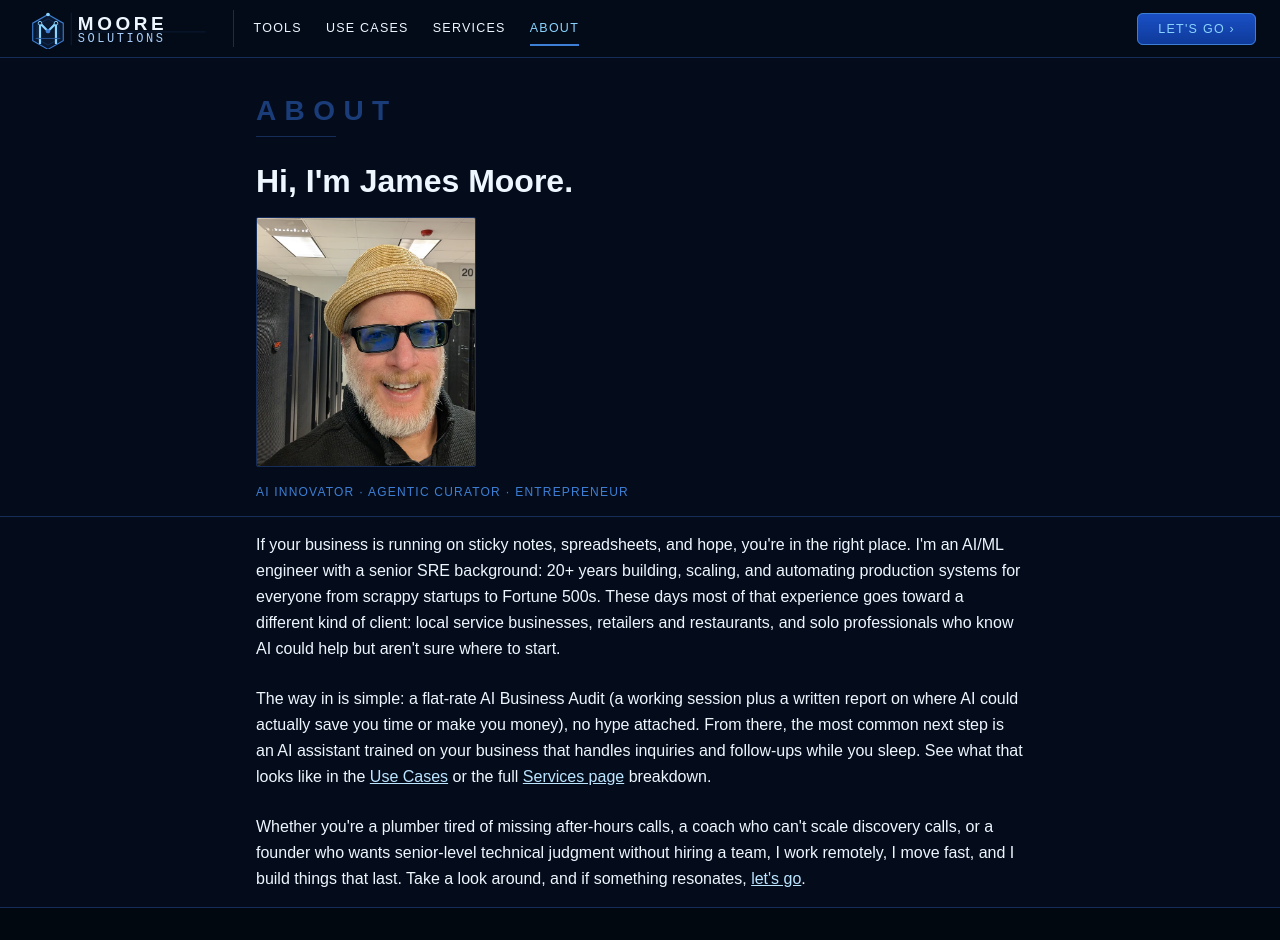
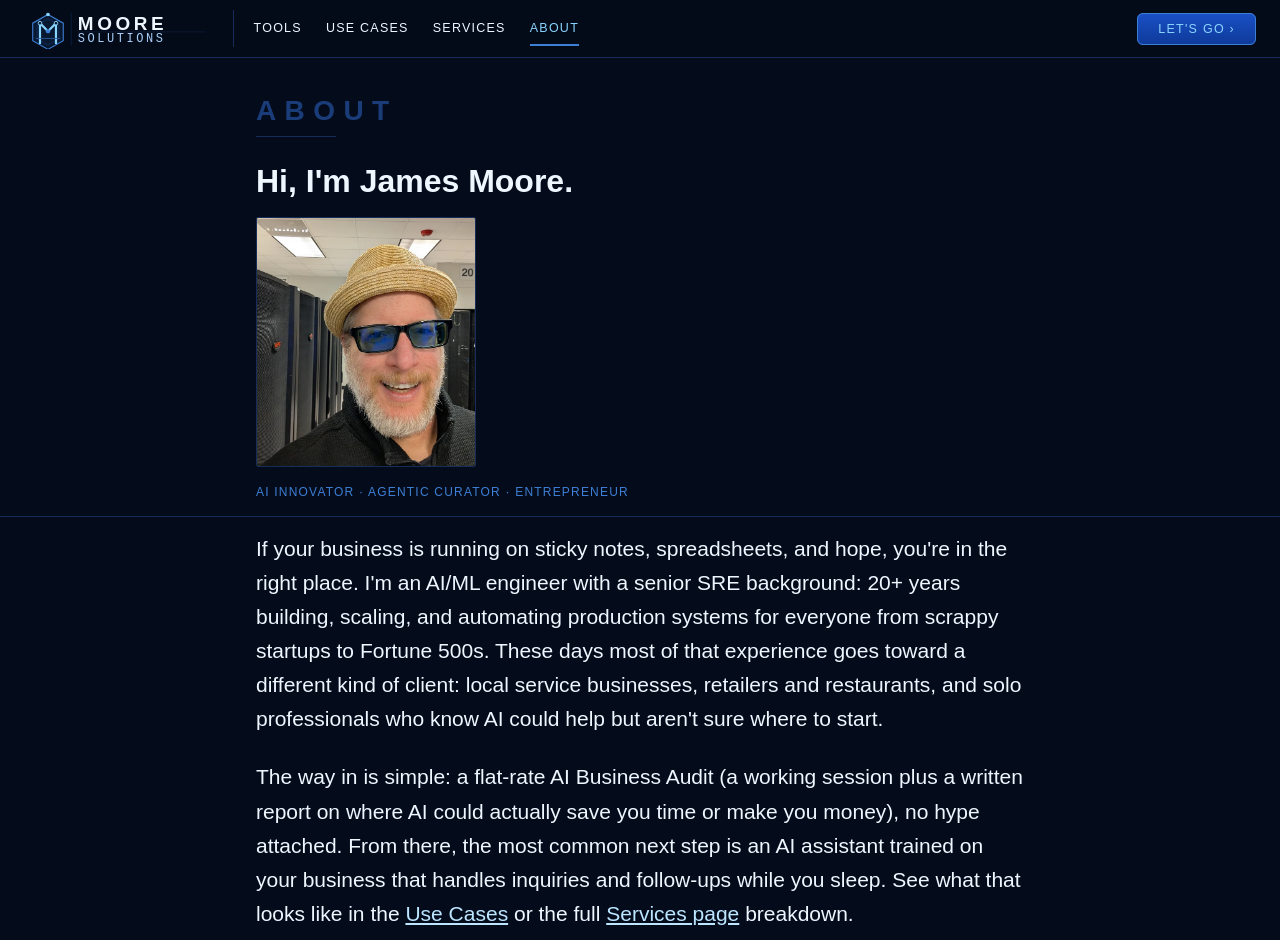
Before and after one commit to jamessmoore/webtechhq-site, a Next.js app: page /about in a window 1280 px wide. Shown: the top 940 px of the page. Built offline with nearby package versions, Linux system fonts and the light colour scheme.

Commit message:
Increase About page bio text to 21px
Signed-off-by: James S. Moore <james@webtechhq.com>

```diff
--- a/src/app/about/page.tsx
+++ b/src/app/about/page.tsx
@@ -44,7 +44,7 @@ export default function Page() {
         {/* Bio */}
         <section className="px-10 py-[15px]" style={{ borderTop: '0.5px solid #162D5A' }}>
           <div className="max-w-3xl mx-auto flex flex-col gap-6">
-            <p className="font-sans leading-relaxed">
+            <p className="font-sans text-[21px] leading-relaxed">
               If your business is running on sticky notes, spreadsheets, and hope, you&apos;re in
               the right place. I&apos;m an AI/ML engineer with a senior SRE background: 20+ years
               building, scaling, and automating production systems for everyone from scrappy
@@ -52,7 +52,7 @@ export default function Page() {
               kind of client: local service businesses, retailers and restaurants, and solo
               professionals who know AI could help but aren&apos;t sure where to start.
             </p>
-            <p className="font-sans leading-relaxed">
+            <p className="font-sans text-[21px] leading-relaxed">
               The way in is simple: a flat-rate AI Business Audit (a working session plus a
               written report on where AI could actually save you time or make you money), no hype
               attached. From there, the most common next step is an AI assistant trained on your
@@ -75,7 +75,7 @@ export default function Page() {
               </Link>{' '}
               breakdown.
             </p>
-            <p className="font-sans leading-relaxed">
+            <p className="font-sans text-[21px] leading-relaxed">
               Whether you&apos;re a plumber tired of missing after-hours calls, a coach who can&apos;t
               scale discovery calls, or a founder who wants senior-level technical judgment without
               hiring a team, I work remotely, I move fast, and I build things that last. Take a
```
